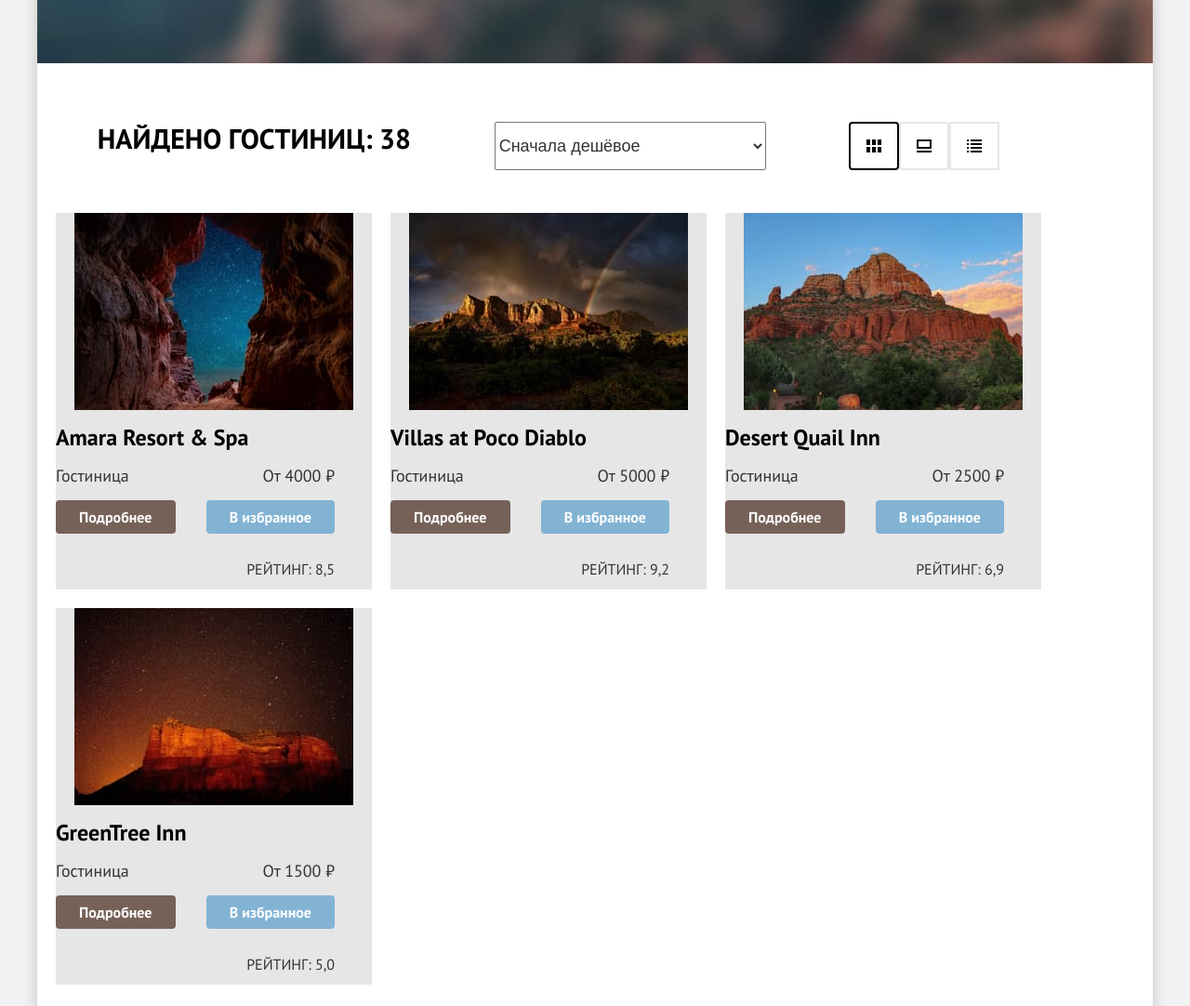
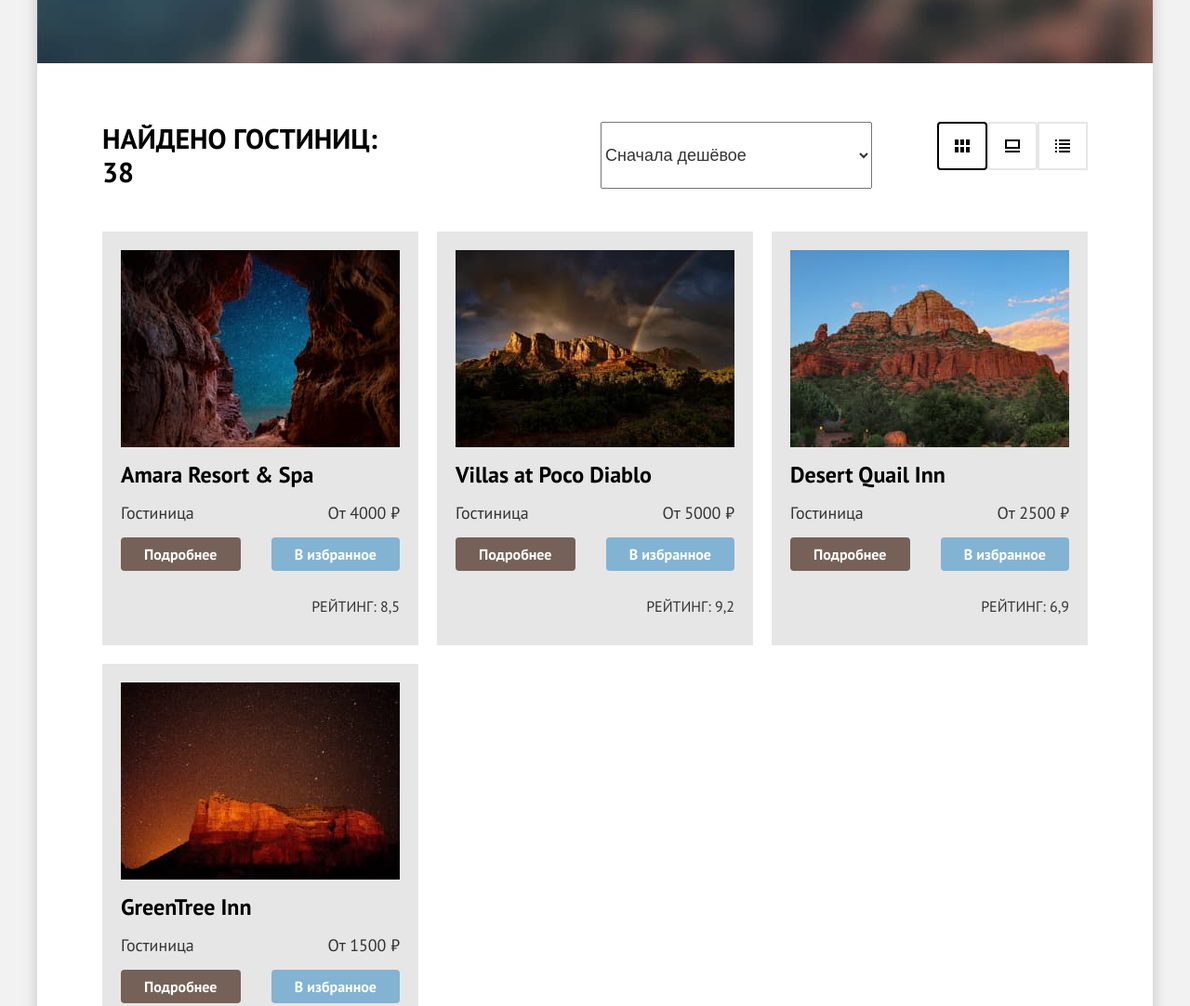
Before and after one commit to htmlacademy-htmlcss/2310197-sedona-36, a plain HTML site: page catalog.html in a window 1280 px wide. Shown: the part 405-1487 px from the top of the page at 93% size. Drawn offline with Linux system fonts and the light colour scheme.

Commit message:
добавляет стили для заголовка каталога

```diff
--- a/catalog.html
+++ b/catalog.html
@@ -180,6 +180,7 @@
                 <h2 class="housing-list-title">
                     Найдено гостиниц: 38
                 </h2>
+                <div class="housing-list-viewfilter">
                 <select class="select-control" aria-label="Сортировка">
                     <option value="cheap">
                         Сначала дешёвое
@@ -214,6 +215,7 @@
                         </a>
                     </li>
                 </ul>
+              </div>
               </div>
                 <ul class="product-list">
                     <li class="product-card">
--- a/styles/styles.css
+++ b/styles/styles.css
@@ -556,13 +556,12 @@ body {
 /*housing-list*/
 .housing-list {
   width: 1060px;
-  margin: 55px 0 0 20px;
+  margin: 55px 0 0 70px;
   padding: 0;
 }
 
 .housing-list-sorting {
   display: flex;
-  justify-content: space-around;
   margin: 0 0 40px 0;
   padding: 6px 0;
 }
@@ -574,10 +573,14 @@ body {
   color: #000000;
   text-transform: uppercase;
   text-align: left;
-  margin: 0;
+  margin: 0 200px 0 0;
   padding: 0;
 }
 
+.housing-list-viewfilter {
+  display: flex;
+  gap: 70px;
+}
 .select-control {
   color: #333333;
   font-weight: 400;
@@ -652,9 +655,8 @@ body {
 
 .product-card {
   box-sizing:border-box;
-  /*width: 340px;
-  margin: 0 20px 20px 0;
-  padding: 20px;*/
+  margin: 0;
+  padding: 20px;
   background-color: #E6E6E6;
 }
 
```
